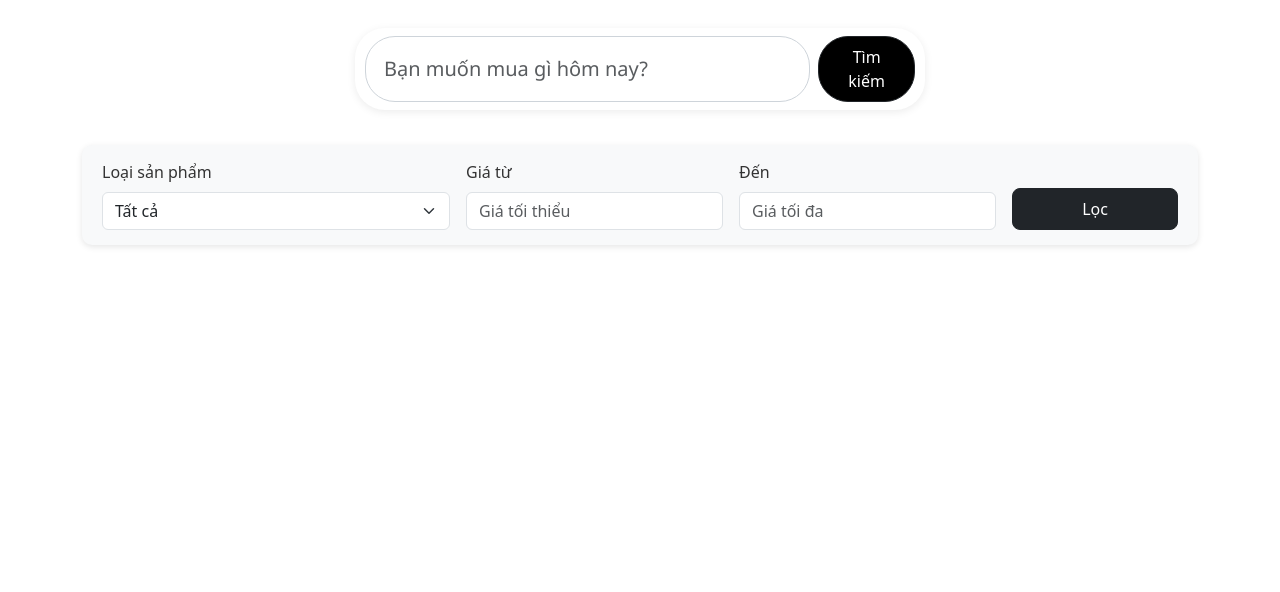
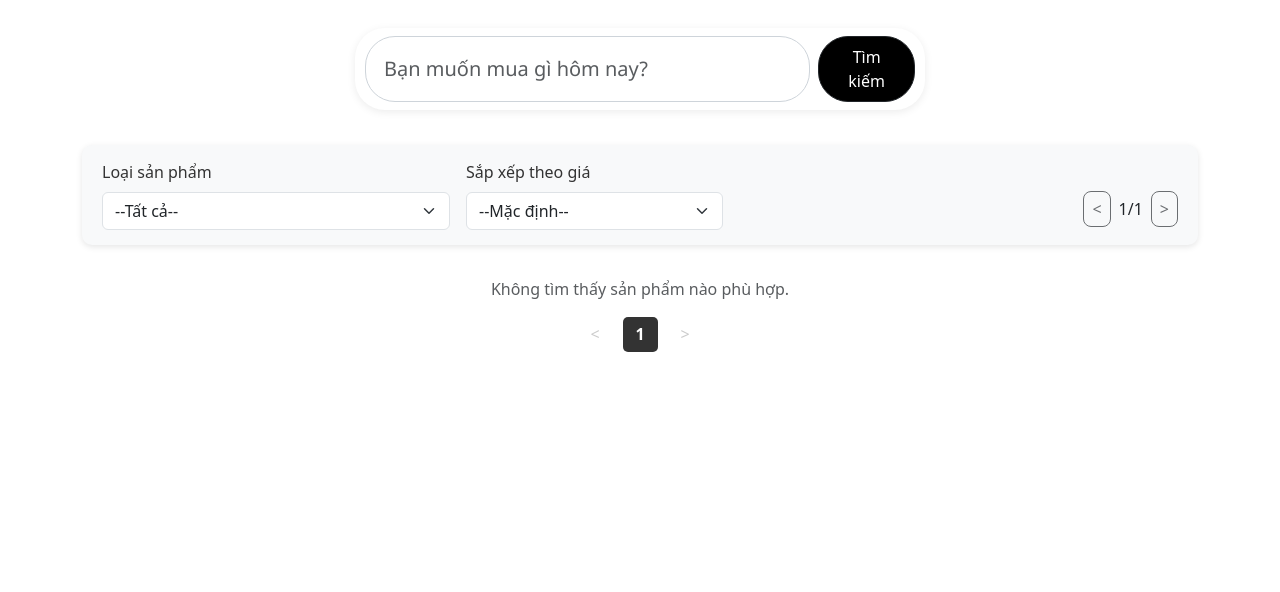
Before and after one commit to BTu-newbiecod/flask-ecommerce-project, a Flask app: page /filter in a window 1280 px wide. Shown: the part 56-648 px from the top of the page. Run offline with Flask 3, Linux system fonts and the light colour scheme; data that the repository does not hold is empty; some libraries are stand-ins or nearby versions.

Commit message:
fe: phân trang

```diff
--- a/app/routes.py
+++ b/app/routes.py
@@ -14,7 +14,7 @@ from app.models import Product, CartItem, Order, OrderItem,Address
 
 from app import db
 
-from app import db
+from math import ceil
 
 from .forms import EditProfileForm, ChangePasswordForm,AddressForm
 import re
@@ -33,9 +33,40 @@ def index():
 # 🛒 Trang danh sách sản phẩm (được tách riêng)
 @bp.route('/product_list')
 def product_list():
-    products = Product.query.all()
+    # Lấy page hiện tại từ query string (mặc định 1)
+    page = request.args.get('page', 1, type=int)
+    per_page = 10  # số sản phẩm mỗi trang
+
+    # Lấy filter từ query string (nếu có)
+    category_id = request.args.get('category', type=int)
+    sort_type = request.args.get('sort_type', type=int)
+
+    # Query cơ bản
+    query = Product.query
+    if category_id:
+        query = query.filter(Product.category_id == category_id)
+
+    if sort_type == 1:
+        query = query.order_by(Product.price.asc())
+    elif sort_type == -1:
+        query = query.order_by(Product.price.desc())
+    else:
+        query = query.order_by(Product.id.asc())
+
+    total_products = query.count()
+    total_pages = ceil(total_products / per_page)
+
+    products = query.offset((page - 1) * per_page).limit(per_page).all()
     categories = Category.query.all()
-    return render_template("product_list.html", products=products, categories=categories)
+
+    return render_template('product_list.html',
+                           products=products,
+                           categories=categories,
+                           page=page,
+                           total_pages=total_pages,
+                           category_id=category_id,
+                           sort_type=sort_type)
+
 
 
 # 📄 Chi tiết sản phẩm
@@ -307,23 +338,52 @@ def search_product():
 
 
 # Lọc sản phẩm theo danh mục / giá
-@bp.route('/filter', methods=['GET'])
+@bp.route("/filter")
 def filter_product():
-    category_id = request.args.get('category', type=int)
-    min_price = request.args.get('min_price', type=float)
-    max_price = request.args.get('max_price', type=float)
+    category_id = request.args.get('category')
+    if category_id:
+        try:
+            category_id = int(category_id)
+        except ValueError:
+            category_id = None
+    else:
+        category_id = None
+    sort_type = int(request.args.get('sort_type', 0))
 
-    query = Product.query
+    # Lọc products theo category + sort_type
+    products_query = Product.query
     if category_id:
-        query = query.filter(Product.category_id == category_id)
-    if min_price is not None:
-        query = query.filter(Product.price >= min_price)
-    if max_price is not None:
-        query = query.filter(Product.price <= max_price)
+        products_query = products_query.filter_by(category_id=category_id)
 
-    products = query.all()
+    if sort_type == 1:
+        products_query = products_query.order_by(Product.price.asc())
+    elif sort_type == -1:
+        products_query = products_query.order_by(Product.price.desc())
+
+    products_list = products_query.all()
     categories = Category.query.all()
-    return render_template('product_list.html', products=products, categories=categories)
+
+    # Phân trang
+    page = int(request.args.get('page', 1))
+    per_page = 10
+    total_pages = ceil(len(products_list) / per_page) or 1
+
+    # Lấy đúng 10 sản phẩm của trang hiện tại
+    start = (page - 1) * per_page
+    end = start + per_page
+    products = products_list[start:end]
+
+    return render_template(
+        "product_list.html",
+        products=products,
+        categories=categories,
+        category_id=category_id,
+        sort_type=sort_type,
+        page=page,
+        total_pages=total_pages,
+        query=None
+    )
+
 
 #TRANG HỒ SƠ
 @bp.route('/profile', methods=['GET', 'POST'])
--- a/app/templates/product_list.html
+++ b/app/templates/product_list.html
@@ -142,6 +142,40 @@
             padding: 8px 10px;
         }
 
+
+        .page-number {
+            display: inline-block;
+            width: 35px;
+            height: 35px;
+            line-height: 35px;
+            text-align: center;
+            margin: 0 5px;
+            border: none;
+            background: none;
+            color: #333;
+            text-decoration: none;
+            font-weight: 500;
+            cursor: pointer;
+            transition: none;
+        }
+
+        .page-number:hover {
+            background: none;
+        }
+
+        .page-number.active {
+            font-weight: 600;
+            color: white;
+            background-color: #333;
+            border-radius: 5px;
+        }
+
+        .page-number.disabled {
+            pointer-events: none;
+            opacity: 0.25;
+            cursor: default;
+        }
+
         /* end index.html css */
     </style>
 {% endblock %}
@@ -158,37 +192,47 @@
 
     <div class="filter-section mb-4">
         <form action="/filter" method="get" class="row g-3 align-items-end">
+            <!-- Loại sản phẩm -->
             <div class="col-md-4">
                 <label for="category" class="form-label">Loại sản phẩm</label>
-                <select class="form-select" id="category" name="category">
-                    <option value="">Tất cả</option>
+                <select class="form-select" id="category" name="category" onchange="this.form.submit()">
+                    <option value="">--Tất cả--</option>
                     {% for cat in categories %}
-                        <option value="{{ cat.id }}">{{ cat.name }}</option>
+                        <option value="{{ cat.id }}" {% if category_id==cat.id %}selected{% endif %}>{{ cat.name }}</option>
                     {% endfor %}
                 </select>
             </div>
 
+            <!-- Sắp xếp theo giá -->
             <div class="col-md-3">
-                <label for="min_price" class="form-label">Giá từ</label>
-                <input type="number" class="form-control" id="min_price" name="min_price" min="0" placeholder="Giá tối thiểu">
+                <label for="sort_type" class="form-label">Sắp xếp theo giá</label>
+                <select class="form-select" id="sort_type" name="sort_type" onchange="this.form.submit()">
+                    <option value="0" {% if sort_type==0 %}selected{% endif %}>--Mặc định--</option>
+                    <option value="1" {% if sort_type==1 %}selected{% endif %}>Giá tăng dần</option>
+                    <option value="-1" {% if sort_type==-1 %}selected{% endif %}>Giá giảm dần</option>
+                </select>
             </div>
 
-            <div class="col-md-3">
-                <label for="max_price" class="form-label">Đến</label>
-                <input type="number" class="form-control" id="max_price" name="max_price" min="0" placeholder="Giá tối đa">
-            </div>
-
-            <div class="col-md-2">
-                <button type="submit" class="btn btn-dark w-100">Lọc</button>
+            <!-- Nút phân trang -->
+            <div class="col-md-5 d-flex align-items-end justify-content-end">
+                {% set query_params = {'category': category_id, 'sort_type': sort_type} %}
+                <a href="{{ url_for('main.product_list', page=page-1, **query_params) }}" class="btn btn-outline-dark me-2 {% if page <= 1 %}disabled{% endif %}" style="padding: 5px 8px; margin-right: 0px !important; margin-bottom: 3px;">&lt;</a>
+                    <span class="mx-2" style="margin-bottom: 9px;">{{ page }}/{{ total_pages }}</span>
+                <a href="{{ url_for('main.product_list', page=page+1, **query_params) }}" class="btn btn-outline-dark ms-2 {% if page >= total_pages %}disabled{% endif %}" style="padding: 5px 8px; margin-left: 0px !important; margin-bottom: 3px;">&gt;</a>
             </div>
         </form>
     </div>
 
-    {% if query %}
+
+    <!-- {% if query %}
         <h4 class="mb-4">Kết quả tìm kiếm cho: "{{ query }}"</h4>
             {% if not products %}
                 <p class="text-muted text-center">Không tìm thấy sản phẩm nào phù hợp.</p>
         {% endif %}
+    {% endif %} -->
+
+    {% if not products %}
+        <p class="text-center text-muted">Không tìm thấy sản phẩm nào phù hợp.</p>
     {% endif %}
 
     <div class="row">
@@ -216,7 +260,28 @@
         </div>
         {% endfor %}
     </div>
+
+    <!-- Pagination -->
+<div class="col-md-12 d-flex justify-content-center align-items-center mt-3">
+    {% set query_params = {'category': category_id, 'sort_type': sort_type} %}
+
+    <!-- Nút Previous -->
+    <a href="{{ url_for('main.product_list', page=page-1, **query_params) }}" class="page-number {% if page <= 1 %}disabled{% endif %}">&lt;</a>
+
+    <!-- Nút số trang kiểu liệt kê -->
+    {% for p in range(1, total_pages + 1) %}
+        <a href="{{ url_for('main.product_list', page=p, **query_params) }}"
+           class="page-number {% if p == page %}active{% endif %}">
+            {{ p }}
+        </a>
+    {% endfor %}
+
+    <!-- Nút Next -->
+    <a href="{{ url_for('main.product_list', page=page+1, **query_params) }}" class="page-number {% if page >= total_pages %}disabled{% endif %}">&gt;</a>
+</div>
 {% endblock %}
+
+
 
 {% block scripts %}
     <!-- Tùy chỉnh JS -->
```
